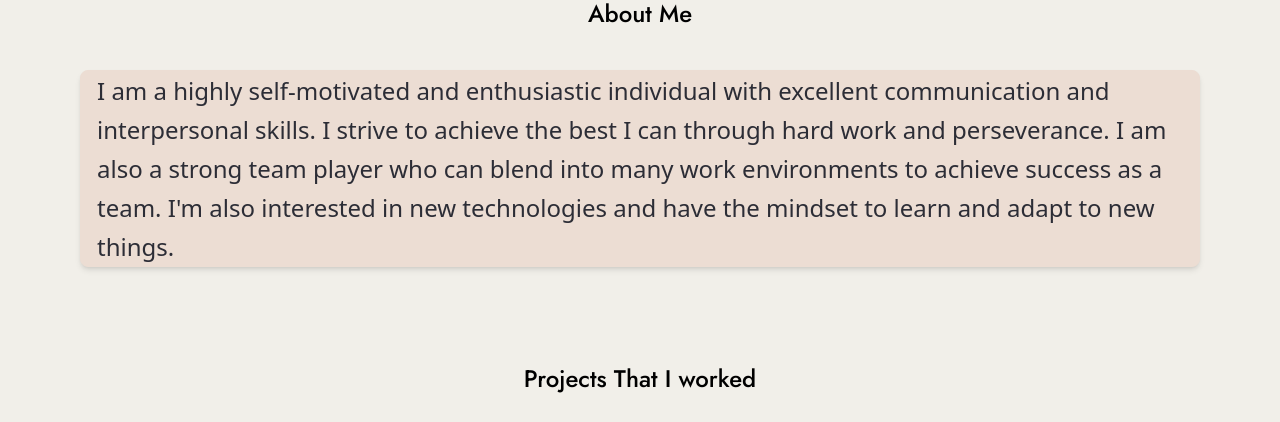
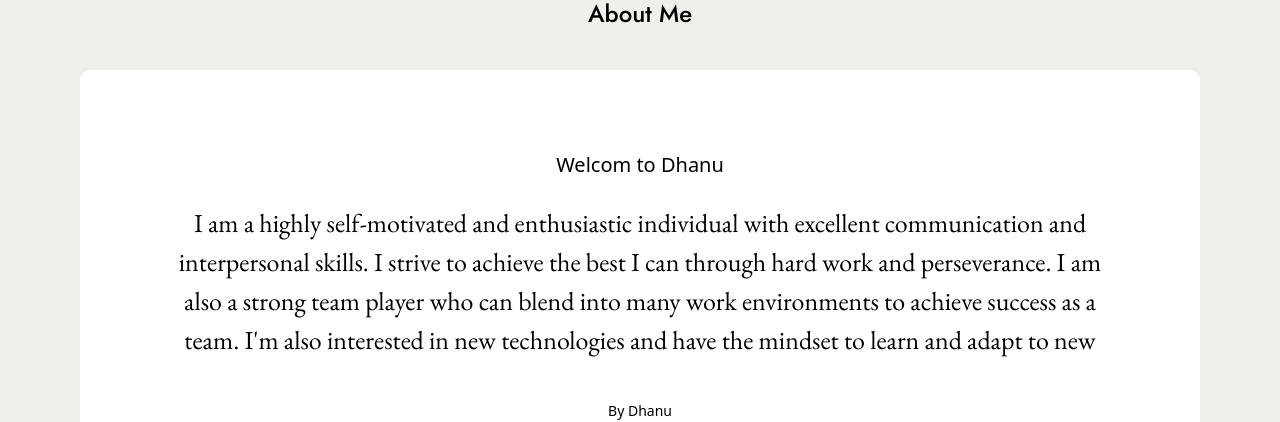
Before and after one commit to Danushan99/dhanu_dev, a React (Vite) app: page / in a window 1280 px wide. Shown: the part 382-804 px from the top of the page. Built offline with nearby package versions, Linux system fonts and the light colour scheme.

Commit message:
set padding

```diff
--- a/src/componets/About.jsx
+++ b/src/componets/About.jsx
@@ -5,18 +5,22 @@ import React from "react";
 
 function AboutPage() {
   return (
-    <section className="bg-home " >
-      <div className="grid gap-8 p-20  md:items-center ">
+<section className="bg-home ">
+      <div className="grid gap-8 md:p-20 p-10  md:items-center bg-home">
         <div className="flex flex-col justify-center items-center  ">
           <h1 className="mb-2 text-2xl font-Jost font-medium">About Me</h1>
         </div>
-        <p className="text-2xl text-gray-1 leading-relaxed mb-4 px-4  border bg-cont border-cont rounded-lg shadow-md">
-          I am a highly self-motivated and enthusiastic individual with
-          excellent communication and interpersonal skills. I strive to achieve
-          the best I can through hard work and perseverance. I am also a strong
-          team player who can blend into many work environments to achieve
-          success as a team. I'm also interested in new technologies and have
-          the mindset to learn and adapt to new things.
+        <p className=" bg-white md:text-[26px] text-[16px] lg:p-20 p-10 rounded-[10px] text-center flex flex-col">
+          <span className="text-[20px] pb-6">Welcom to Dhanu</span>
+          <span className=" font-EB-Garamond">
+            I am a highly self-motivated and enthusiastic individual with
+            excellent communication and interpersonal skills. I strive to
+            achieve the best I can through hard work and perseverance. I am also
+            a strong team player who can blend into many work environments to
+            achieve success as a team. I'm also interested in new technologies
+            and have the mindset to learn and adapt to new
+          </span>
+          <span className="pt-10 text-[14px]">By Dhanu</span>
         </p>
       </div>
     </section>
--- a/src/componets/Card.jsx
+++ /dev/null
@@ -1,62 +0,0 @@
-import React from 'react'
-import myImage from "../assets/me2.png";
-
-function Card() {
-  return (
-    <div>
-
-        <div className="flex min-h-screen items-center justify-center">
-    <div className="relative flex w-full max-w-[48rem] flex-row rounded-xl bg-white bg-clip-border text-gray-700 shadow-md">
-      <div className="relative m-0 w-2/5 shrink-0 overflow-hidden rounded-xl rounded-r-none bg-white bg-clip-border text-gray-700">
-        <img
-          src={myImage}
-          alt="image"
-          className="h-full w-full object-cover"
-        />
-      </div>
-      <div className="p-6">
-        <h6 className="mb-4 block font-sans text-base font-semibold uppercase leading-relaxed tracking-normal text-pink-500 antialiased">
-          startups
-        </h6>
-        <h4 className="mb-2 block font-sans text-2xl font-semibold leading-snug tracking-normal text-blue-gray-900 antialiased">
-          Lyft launching cross-platform service this week
-        </h4>
-        <p className="mb-8 block font-sans text-base font-normal leading-relaxed text-gray-700 antialiased">
-          Like so many organizations these days, Autodesk is a company in
-          transition. It was until recently a traditional boxed software company
-          selling licenses. Yet its own business model disruption is only part of
-          the story
-        </p>
-        <a className="inline-block" href="#">
-          <button
-            className="flex select-none items-center gap-2 rounded-lg py-3 px-6 text-center align-middle font-sans text-xs font-bold uppercase text-pink-500 transition-all hover:bg-pink-500/10 active:bg-pink-500/30 disabled:pointer-events-none disabled:opacity-50 disabled:shadow-none"
-            type="button"
-          >
-            Learn More
-            <svg
-              xmlns="http://www.w3.org/2000/svg"
-              fill="none"
-              viewBox="0 0 24 24"
-              strokeWidth="2"
-              stroke="currentColor"
-              aria-hidden="true"
-              className="h-4 w-4"
-            >
-              <path
-                strokeLinecap="round"
-                strokeLinejoin="round"
-                d="M17.25 8.25L21 12m0 0l-3.75 3.75M21 12H3"
-              ></path>
-            </svg>
-          </button>
-        </a>
-      </div>
-    </div>
-
-
-  </div>
-  </div>
-  )
-}
-
-export default Card
--- a/src/componets/Projects.jsx
+++ b/src/componets/Projects.jsx
@@ -12,7 +12,7 @@ function Projects() {
           Projects That I worked
         </h1>
       </div>
-      <div className="max-w-screen-2xl mx-auto p-16">
+      <div className="max-w-screen-2xl mx-auto md:p-16 p-10">
         <div className="flex lg:flex-row flex-col justify-center gap-10">
           <div className="hover:bg-primary-1 hover:text-black transition duration-300 max-w-sm rounded overflow-hidden shadow-lg">
             <div className="py-4 px-8">
```
